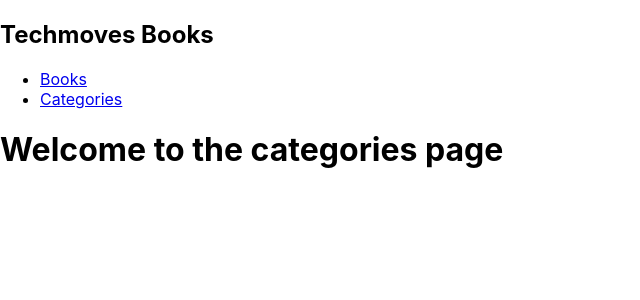
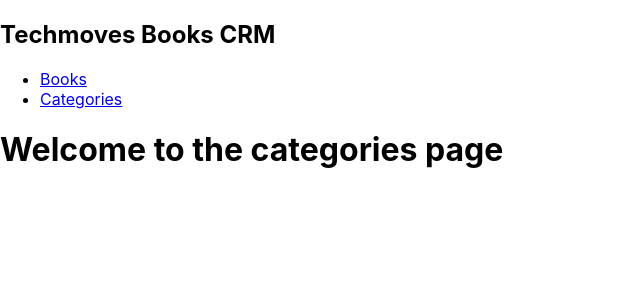
Before and after one commit to techmoves/bookstores, a React (Create React App) app: page /categories in a window 1280 px wide. Shown: the top 300 px of the page, without its empty margins (0-640 px from the left). Built offline with nearby package versions, Linux system fonts and the light colour scheme.

Commit message:
Update the component

```diff
--- a/package.json
+++ b/package.json
@@ -6,6 +6,7 @@
     "@testing-library/jest-dom": "^5.16.5",
     "@testing-library/react": "^13.4.0",
     "@testing-library/user-event": "^13.5.0",
+    "prop-types": "^15.8.1",
     "react": "^18.2.0",
     "react-dom": "^18.2.0",
     "react-router-dom": "^6.13.0",
--- a/src/components/Books.js
+++ b/src/components/BooksList.js
@@ -1,8 +1,7 @@
 import React, { useState } from 'react';
+import BooksItem from './BooksItem';
 
-import BookList from './BookList';
-
-export default function books() {
+export default function BookList() {
   const [books] = useState([
     {
       id: 1,
@@ -10,7 +9,6 @@ export default function books() {
       author: 'William Shakespear',
       category: 'Non-fiction',
       completed: false,
-
     },
     {
       id: 1,
@@ -18,13 +16,14 @@ export default function books() {
       author: 'Dj sbu',
       category: 'Non-fiction',
       completed: false,
-
     },
   ]);
 
   return (
-    <div>
-      <BookList books={books} />
-    </div>
+    <>
+      {books.map((book) => (
+        <BooksItem key={book.id} list={book} />
+      ))}
+    </>
   );
 }
--- a/src/components/Navbar.js
+++ b/src/components/Navbar.js
@@ -5,7 +5,7 @@ function Navbar() {
   return (
     <div>
       <nav>
-        <h1 className="topic">Techmoves Books</h1>
+        <h1 className="topic">Techmoves Books  CRM</h1>
         <ul>
           <li>
             <Link className="link" to="/">
--- a/src/pages/Home.js
+++ b/src/pages/Home.js
@@ -1,11 +1,11 @@
 import React from 'react';
 import Form from '../components/Form';
-import Books from '../components/Books';
+import BookList from '../components/BooksList';
 
 export default function Home() {
   return (
     <div>
-      <Books />
+      <BookList />
       <Form />
     </div>
   );
```
Also changed, not shown: src/components/booksitem.js (+10 -4 lines), 1 other file (tests, documents, lock files or other folders).
